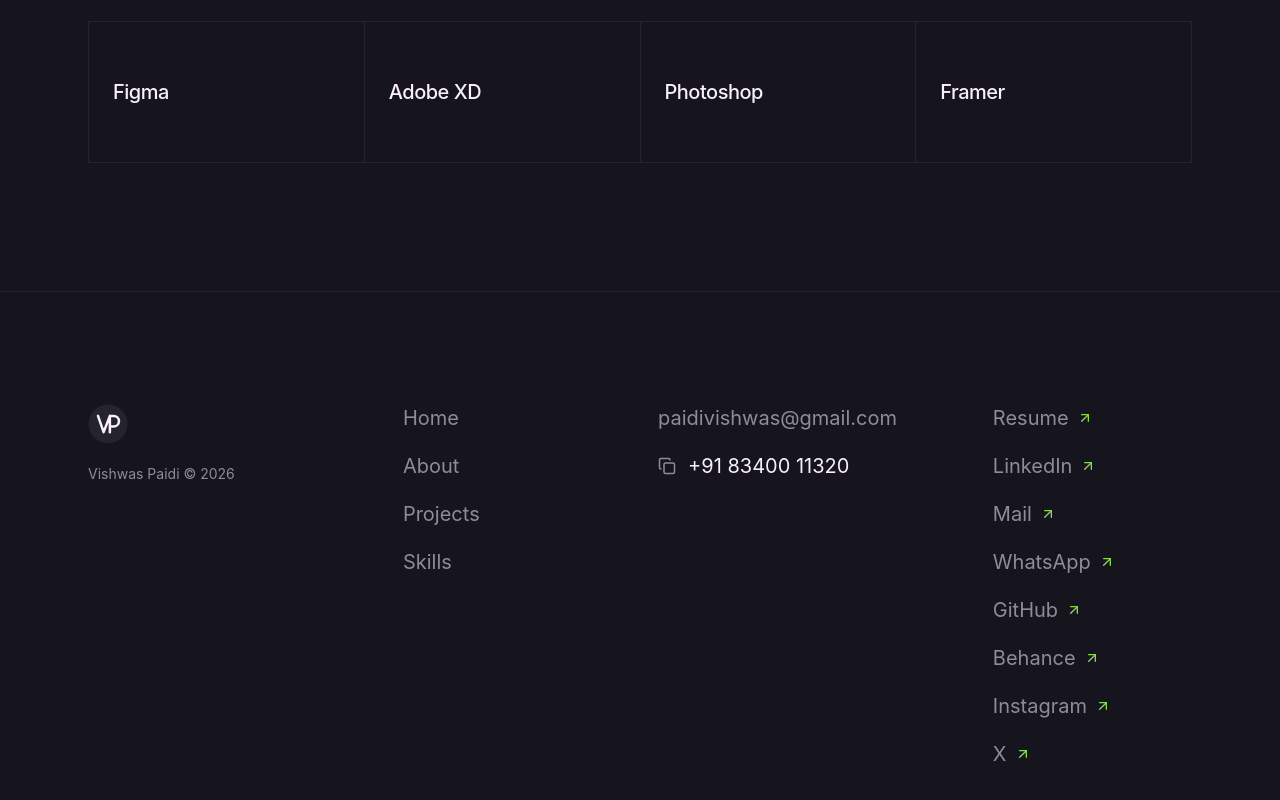
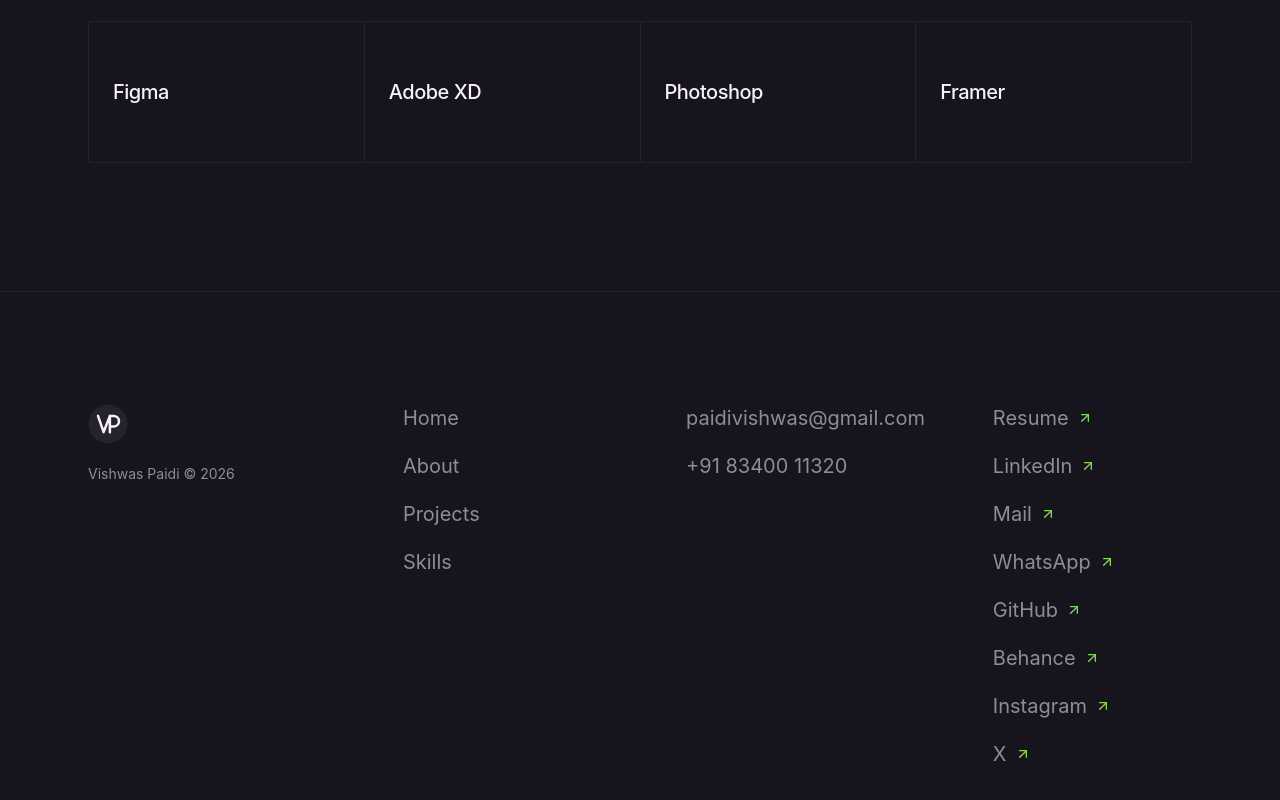
Before and after one commit to paidivishwas/portfoilo-website, a React (Vite) app: page / in a window 1280 px wide. Shown: the part 3353-4153 px from the top of the page. Built offline with nearby package versions, Linux system fonts and the light colour scheme.

Commit message:
hover contact

```diff
--- a/src/components/Contact.jsx
+++ b/src/components/Contact.jsx
@@ -1,5 +1,4 @@
-import { useState } from 'react'
-import { Copy, Check, ArrowUpRight } from 'lucide-react'
+import { Mail, Phone, ArrowUpRight } from 'lucide-react'
 import Reveal from './Reveal'
 import Logo from './Logo'
 import { profile, socials } from '../data/content'
@@ -13,29 +12,17 @@ const pages = [
 
 const linkClass = 'text-xl text-mute transition-colors hover:text-ink'
 
-function CopyPhone() {
-  const [copied, setCopied] = useState(false)
-
-  const copy = async () => {
-    try {
-      await navigator.clipboard.writeText(profile.phone)
-      setCopied(true)
-      setTimeout(() => setCopied(false), 1500)
-    } catch {
-      /* clipboard unavailable */
-    }
-  }
-
+/** Contact line whose icon fades in from the left on hover/focus. */
+function ContactLink({ href, icon: Icon, children }) {
   return (
-    <button
-      type="button"
-      onClick={copy}
-      className="group flex items-center gap-3 text-xl text-ink"
-      aria-label={copied ? 'Phone number copied' : 'Copy phone number'}
-    >
-      {copied ? <Check size={18} className="text-accent" /> : <Copy size={18} className="text-mute transition-colors group-hover:text-ink" />}
-      <span>{profile.phone}</span>
-    </button>
+    <a href={href} className={`group relative flex items-center ${linkClass}`}>
+      <Icon
+        size={18}
+        strokeWidth={1.5}
+        className="absolute -left-7 hidden text-accent opacity-0 transition-all duration-300 group-hover:translate-x-0 group-hover:opacity-100 group-focus-visible:translate-x-0 group-focus-visible:opacity-100 md:block md:-translate-x-2"
+      />
+      <span className="break-all">{children}</span>
+    </a>
   )
 }
 
@@ -62,11 +49,9 @@ export default function Contact() {
           </ul>
 
           {/* Contact details */}
-          <div className="space-y-5">
-            <a href={`mailto:${profile.email}`} className={`${linkClass} block break-all`}>
-              {profile.email}
-            </a>
-            <CopyPhone />
+          <div className="space-y-5 md:pl-7">
+            <ContactLink href={`mailto:${profile.email}`} icon={Mail}>{profile.email}</ContactLink>
+            <ContactLink href={`tel:${profile.phoneRaw}`} icon={Phone}>{profile.phone}</ContactLink>
           </div>
 
           {/* Socials */}
```
Also changed, not shown: 1 other file (tests, documents, lock files or other folders).
